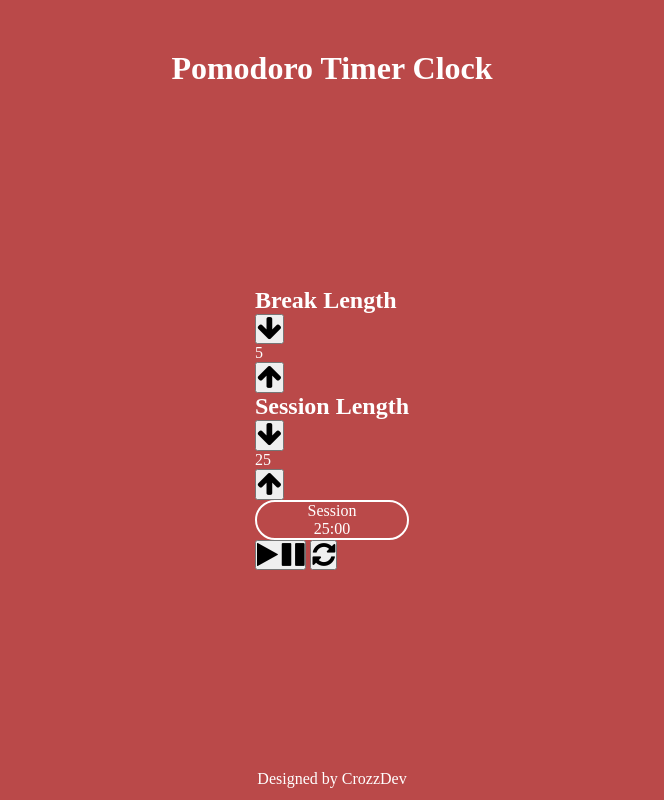
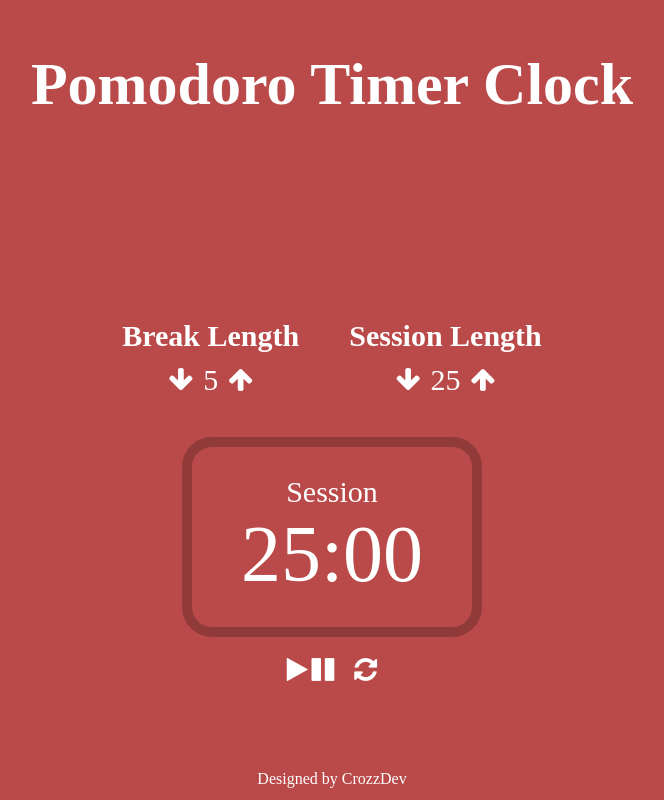
Before and after one commit to crozzdev/PomodoroTimer, a website built with Vite: page vanillaApp/index.html in a window 1280 px wide. Shown: the whole page, without its empty margins (308-972 px from the left). Built offline with nearby package versions, Linux system fonts and the light colour scheme.

Commit message:
finished CSS part, now to start JS

```diff
--- a/vanillaApp/index.html
+++ b/vanillaApp/index.html
@@ -14,22 +14,31 @@
     <h1>Pomodoro Timer Clock</h1>
   </header>
   <div id="app">
+    <div class="length-controls">
       <div class="break-container">
         <h2 id="break-label" class="label">Break Length</h2>
+        <div class="controls-container">
           <button title="decrement break time" id="break-decrement" class="btn-level"><i
               class="fa fa-arrow-down fa-2x"></i></button>
-      <div id="break-length" class="btn-levl">5</div>
+          <div id="break-length" class="num-display">5</div>
           <button title="increment break time" id="break-increment" class="btn-level"><i
               class="fa fa-arrow-up fa-2x"></i></button>
         </div>
+
+      </div>
       <div class="session-container">
         <h2 id="session-label" class="label">Session Length</h2>
+        <div class="controls-container">
           <button title="decrement session time" id="session-decrement" class="btn-level"><i
               class="fa fa-arrow-down fa-2x"></i></button>
-      <div id="session-length" class="btn-levl">25</div>
+          <div id="session-length" class="num-display">25</div>
           <button title="increment session time" id="session-increment" class="btn-level"><i
               class="fa fa-arrow-up fa-2x"></i></button>
         </div>
+
+      </div>
+    </div>
+
 
     <div class="timer-container">
       <div id="timer-label">Session</div>
@@ -37,11 +46,11 @@
     </div>
 
     <div class="timer-controls-container">
-      <button title="start or stop the timer" id="start-stop">
+      <button title="start or stop the timer" id="start-stop" class="btn-level">
         <i class="fa fa-play fa-2x"></i>
         <i class="fa fa-pause fa-2x"></i>
       </button>
-      <button title="reset the timer" id="reset">
+      <button title="reset the timer" id="reset" class="btn-level">
         <i class="fa fa-refresh fa-2x"></i>
       </button>
     </div>
--- a/vanillaApp/style.css
+++ b/vanillaApp/style.css
@@ -1,6 +1,8 @@
 :root {
   --session-color: rgb(186, 73, 73);
+  --session-color-border: rgb(145, 58, 58);
   --break-color: rgb(56, 133, 138);
+  --break-color-border: rgb(42, 103, 107);
 }
 
 * {
@@ -12,7 +14,8 @@
 header {
   text-align: center;
   margin-top: 50px;
-  margin-bottom: auto;
+  font-size: 30px;
+  margin-bottom: 200px;
 }
 
 .session-color {
@@ -35,15 +38,60 @@ header {
   justify-content: center;
 }
 
-#app {}
 
 .timer-container {
-  border: 2px solid white;
-  border-radius: 20px;
+  border: 10px solid var(--session-color-border);
+  border-radius: 30px;
   display: flex;
   flex-direction: column;
   align-items: center;
+  justify-content: center;
+  margin: 20px auto 10px auto;
+  width: 300px;
+  height: 200px;
+}
 
+.timer-container #timer-label {
+  font-size: 30px;
+}
+
+.timer-container #time-left {
+  font-family: digital;
+  font-size: 80px;
+}
+
+.length-controls {
+  display: flex;
+  justify-content: flex-start;
+  gap: 50px;
+  margin-bottom: 40px;
+}
+
+.controls-container {
+  display: flex;
+  justify-content: center;
+  gap: 10px;
+  margin-top: 10px;
+}
+
+.label,
+.num-display {
+  font-size: 30px;
+}
+
+.btn-level {
+  cursor: pointer;
+  background: none;
+  outline: none;
+  color: white;
+  border: none;
+}
+
+.timer-controls-container {
+  display: flex;
+  justify-content: center;
+  margin-top: 20px;
+  gap: 20px;
 }
 
 footer {
```
Lines whose indentation alone changed are shown as unchanged.
